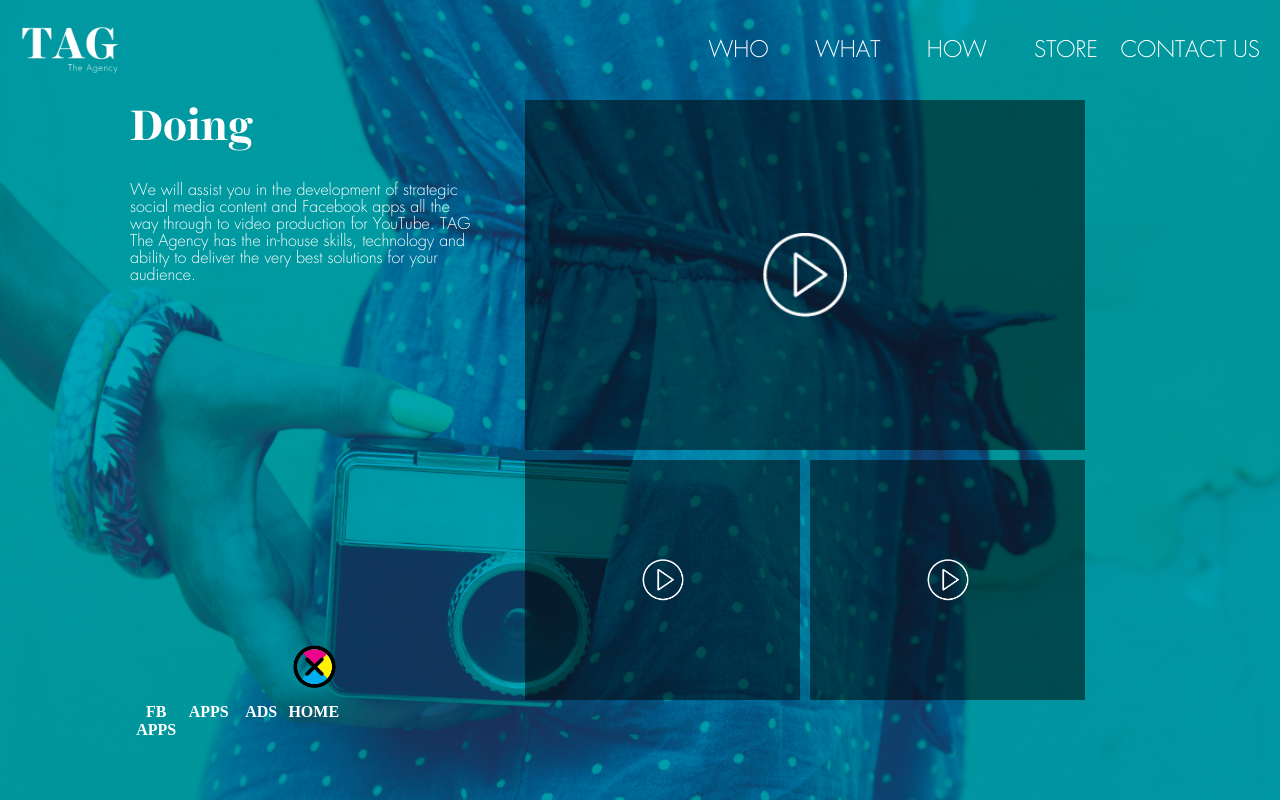
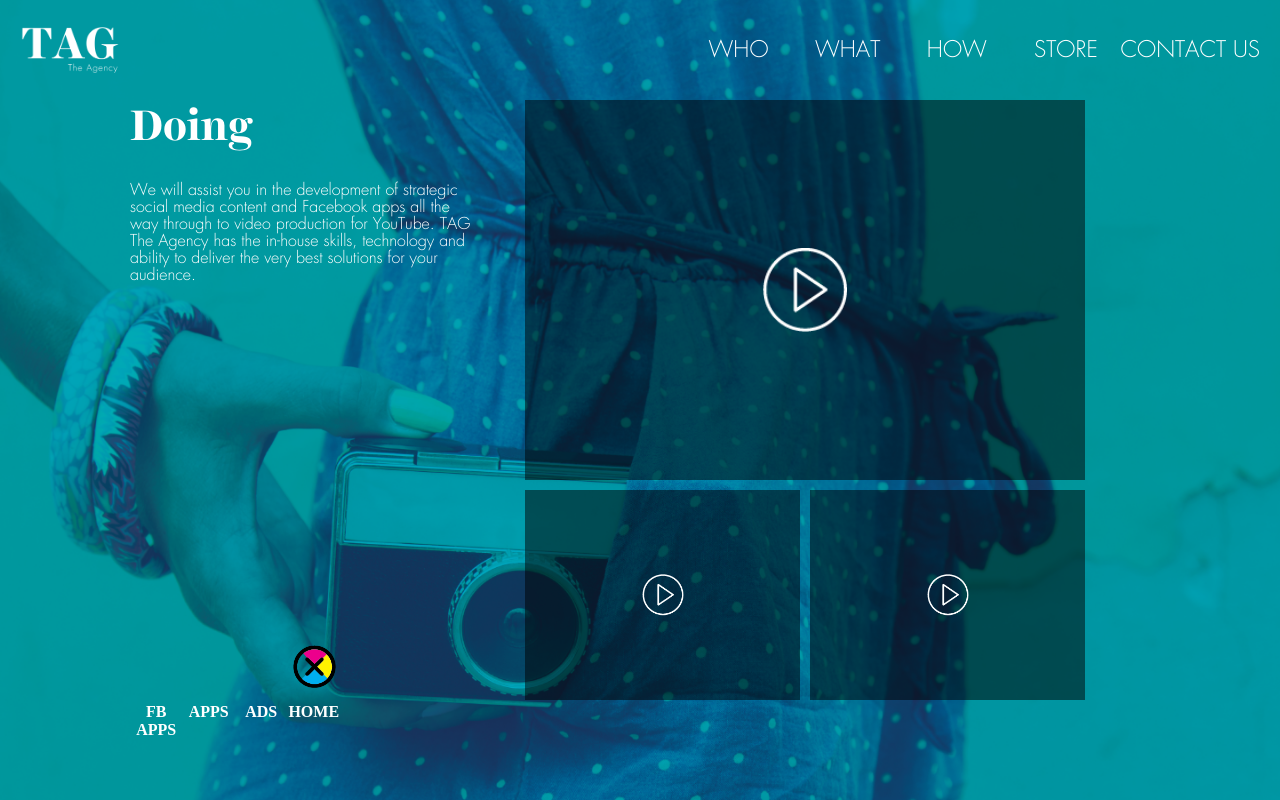
Before and after one commit to TagTheAgency/Tag-site-2.0, a PHP site: page /pages/production.html in a window 1280 px wide. Run offline with PHP 8.4, Linux system fonts and the light colour scheme.

Commit message:
adjust video height

```diff
--- a/stylesheets/style.css
+++ b/stylesheets/style.css
@@ -330,11 +330,11 @@ footer {
     .production-videos__video--full-width {
       margin: 0 5px 10px 5px;
       width: calc(100% - 10px);
-      height: calc(60% - 10px); }
+      height: calc(65% - 10px); }
     .production-videos__video--half-width {
       width: calc(50% - 10px);
       margin: 0px 5px 0 5px;
-      height: 40%; }
+      height: 35%; }
     .production-videos__video:after {
       position: absolute;
       top: 50%;
--- a/stylesheets/style.scss
+++ b/stylesheets/style.scss
@@ -438,12 +438,12 @@ footer {
 		&--full-width {
 			margin: 0 5px 10px 5px;
 			width: calc(100% - 10px);
-			height: calc(60% - 10px);
+			height: calc(65% - 10px);
 		}
 		&--half-width {
 			width: calc(50% - 10px);
 			margin: 0px 5px 0 5px;
-			height: 40%;
+			height: 35%;
 		}
 		&:after {
 			@include center;
```
